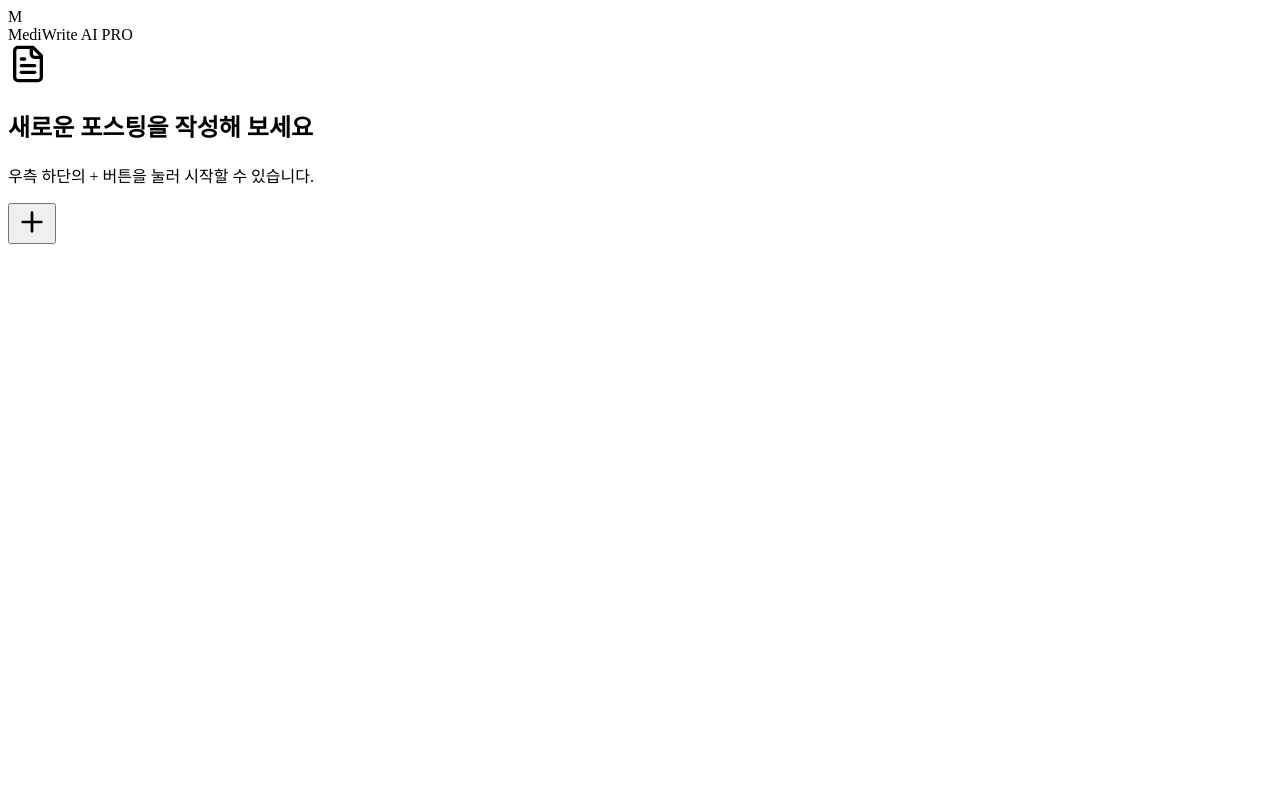
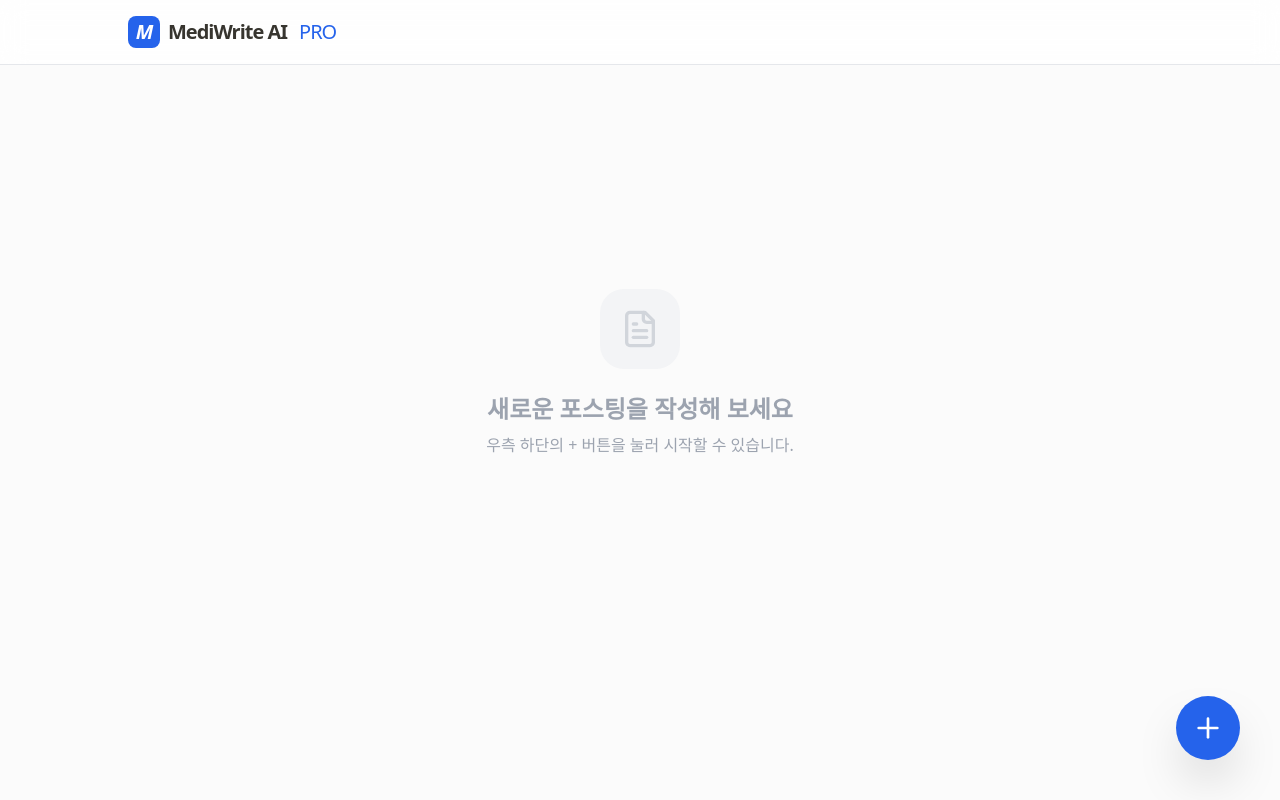
Before and after one commit to Grufti-lee/mediwrite-ai, a Next.js app: page / in a window 1280 px wide. Built offline with nearby package versions, Linux system fonts and the light colour scheme.

Commit message:
Update layout.tsx

```diff
--- a/app/layout.tsx
+++ b/app/layout.tsx
@@ -1,7 +1,14 @@
+import './globals.css'; // 이 줄이 디자인을 연결합니다.
+
+export const metadata = {
+  title: 'MediWrite AI Pro',
+  description: 'AI 기반 병원 마케팅 솔루션',
+}
+
 export default function RootLayout({ children }: { children: React.ReactNode }) {
   return (
     <html lang="ko">
-      <body>{children}</body>
+      <body className="bg-[#FBFBFB]">{children}</body>
     </html>
   );
 }
```
